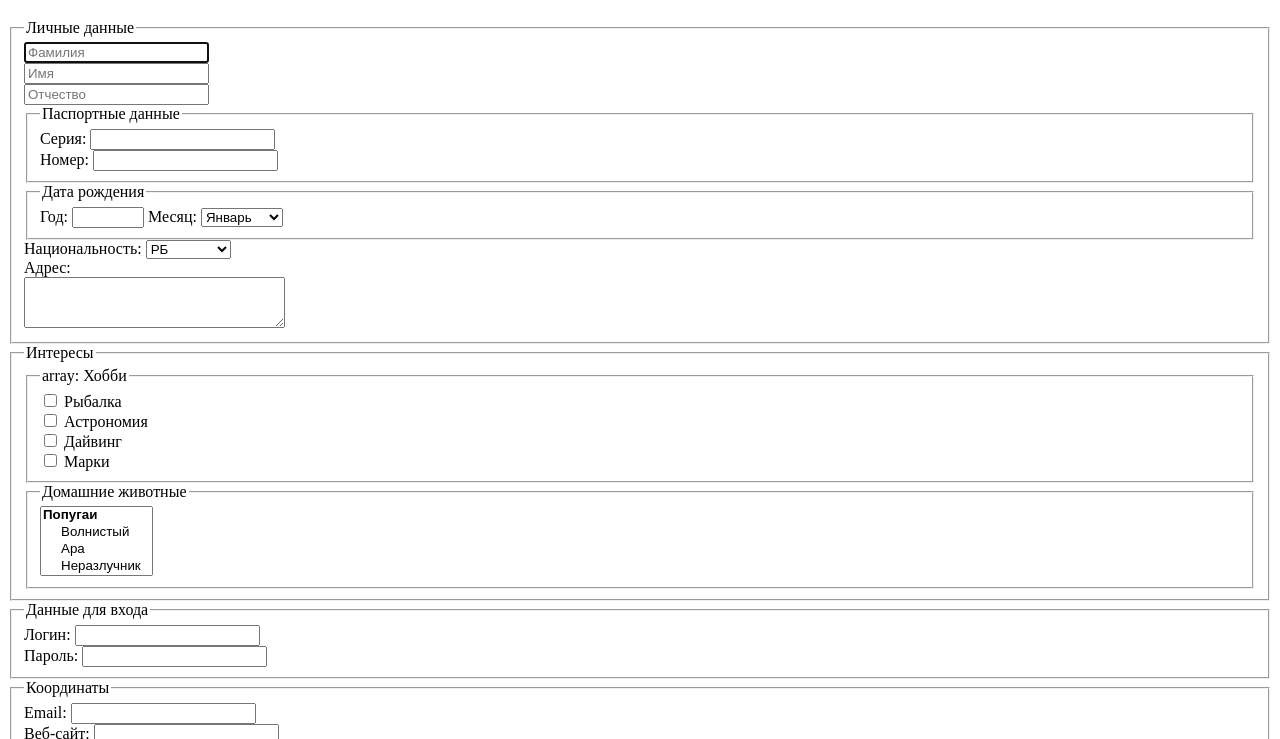
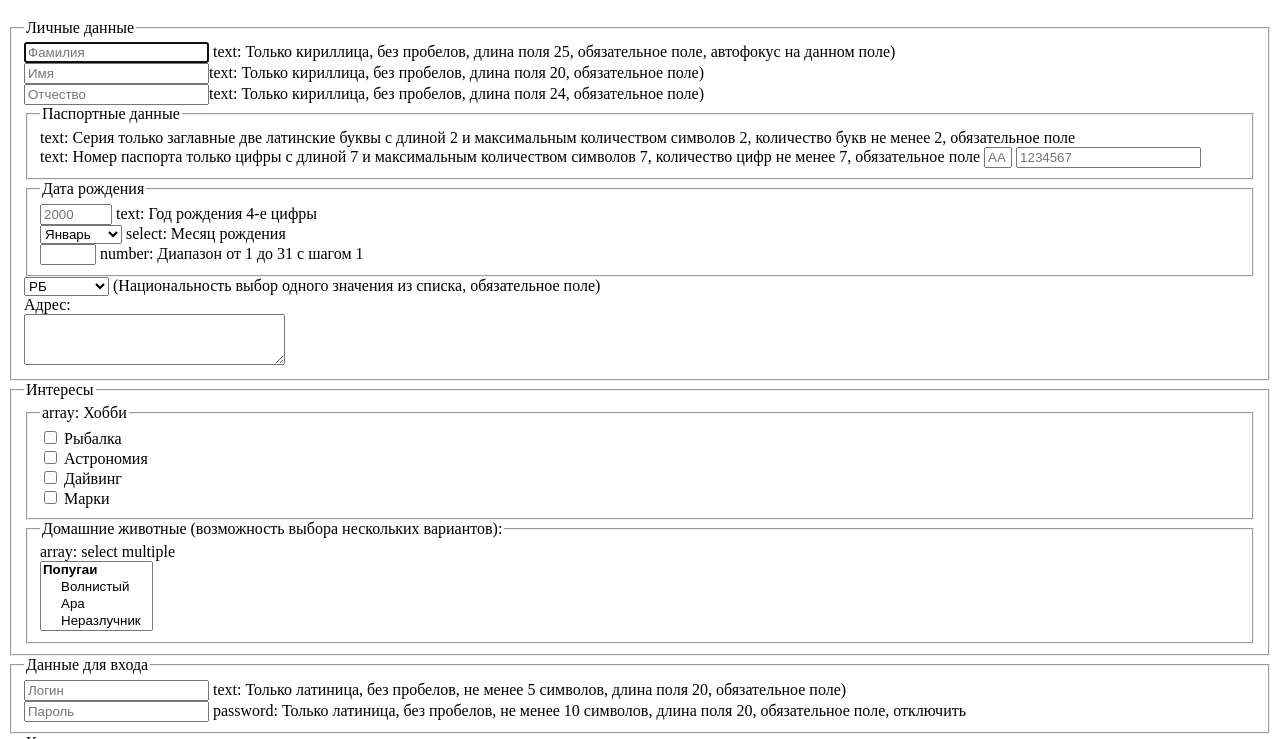
Before and after one commit to gsh337/Petkevich_31-IB_practice, a plain HTML site: page day3/forms_reg.html in a window 1280 px wide. Shown: the part 61-800 px from the top of the page. Drawn offline with Linux system fonts and the light colour scheme.

Commit message:
day3 | fix and stuff

```diff
--- a/day3/forms_reg.html
+++ b/day3/forms_reg.html
@@ -13,24 +13,30 @@
         <fieldset>
             <legend>Личные данные</legend>
             <input type="text" name="surname" required pattern="[А-Яа-яЁё]{1,25}" maxlength="25" autofocus
-                placeholder="Фамилия"><br>
-            <input type="text" name="name" required pattern="[А-Яа-яЁё]{1,20}" maxlength="20" placeholder="Имя"><br>
+                placeholder="Фамилия"> text: Только кириллица, без пробелов, длина поля 25, обязательное поле, автофокус
+            на данном поле)<br>
+            <input type="text" name="name" required pattern="[А-Яа-яЁё]{1,20}" maxlength="20" placeholder="Имя">text:
+            Только кириллица, без пробелов, длина поля 20, обязательное поле)<br>
             <input type="text" name="patronymic" required pattern="[А-Яа-яЁё]{1,24}" maxlength="24"
-                placeholder="Отчество"><br>
+                placeholder="Отчество">text: Только кириллица, без пробелов, длина поля 24, обязательное поле)<br>
 
 
             <fieldset>
                 <legend>Паспортные данные</legend>
-                <label>Серия: <input type="text" name="passport_series" required pattern="[A-Z]{2}"
-                        maxlength="2"></label><br>
-                <label>Номер: <input type="text" name="passport_number" required pattern="\d{7}"
-                        maxlength="7"></label><br>
+                text: Серия только заглавные две латинские буквы с длиной 2 и максимальным количеством символов 2,
+                количество букв не менее 2, обязательное поле <br>
+                text: Номер паспорта только цифры с длиной 7 и максимальным количеством символов 7, количество цифр не
+                менее 7, обязательное поле
+                <input type="text" name="passport_series" required pattern="[A-Z]{2}" maxlength="2" placeholder="AA"
+                    style="width: 20px;">
+                <input type="text" name="passport_number" required pattern="\d{7}" maxlength="7" placeholder="1234567">
+                <br>
             </fieldset>
 
             <fieldset>
                 <legend>Дата рождения</legend>
-                <label>Год: <input type="number" name="birth_year" required min="1900" max="2100" step="1"></label>
-                <label>Месяц:
+                <input type="number" name="birth_year" required min="1900" max="2100" step="1" placeholder="2000"> text:
+                Год рождения 4-е цифры <br>
                 <select name="birth_month">
                     <option>Январь</option>
                     <option>Февраль</option>
@@ -44,17 +50,16 @@
                     <option>Октябрь</option>
                     <option>Ноябрь</option>
                     <option>Декабрь</option>
-                    </select>
-                </label>
+                </select> select: Месяц рождения <br>
+                <input type="number" name="birth_date" required min="1" max="31" step="1"> number: Диапазон от 1 до 31 с
+                шагом 1
             </fieldset>
-            <label>Национальность:
             <select name="nationality" required>
                 <option value="РБ">РБ</option>
                 <option value="Россия">Россия</option>
                 <option value="Украина">Украина</option>
                 <option value="Казахстан">Казахстан</option>
-                </select>
-            </label><br>
+            </select> (Национальность выбор одного значения из списка, обязательное поле)<br>
             <label>Адрес: <br> <textarea name="address" rows="3" cols="30"></textarea></label>
         </fieldset>
 
@@ -69,7 +74,8 @@
             </fieldset>
 
             <fieldset>
-                <legend>Домашние животные</legend>
+                <legend>Домашние животные (возможность выбора нескольких вариантов):</legend>
+                array: select multiple <br>
                 <select name="pets" multiple>
                     <optgroup label="Попугаи">
                         <option>Волнистый</option>
@@ -93,22 +99,27 @@
 
         <fieldset>
             <legend>Данные для входа</legend>
-            <label>Логин: <input type="text" name="login" required pattern="[A-Za-z0-9]{5,20}" minlength="5"
-                    maxlength="20"></label><br>
-            <label>Пароль: <input type="password" name="password" required pattern="[A-Za-z0-9]{10,20}" minlength="10"
-                    maxlength="20"></label><br>
+            <input type="text" name="login" required pattern="[A-Za-z0-9]{5,20}" minlength="5" maxlength="20"
+                placeholder="Логин"> text: Только латиница, без пробелов, не менее 5 символов, длина поля 20,
+            обязательное поле) <br>
+            <input type="password" name="password" required pattern="[A-Za-z0-9]{10,20}" minlength="10" maxlength="20"
+                placeholder="Пароль"> password: Только латиница, без пробелов, не менее 10 символов, длина поля 20,
+            обязательное поле, отключить<br>
         </fieldset>
 
         <fieldset>
             <legend>Координаты</legend>
-            <label>Email: <input type="email" name="email" required></label><br>
-            <label>Веб-сайт: <input type="url" name="website"></label><br>
+            <input type="email" name="email" required placeholder="введите адрес почты">email: проверка должна
+            осуществляться при помощи новых атрибутов тега &lt;input&gt;)<br>
+            <input type="url" name="website" placeholder="введите адрес сайта">url: проверка должна осуществляться при
+            помощи новых атрибутов тега &lt;input&gt;<br>
         </fieldset>
 
         <fieldset>
             <legend>Цифры</legend>
-            <label>Число: <input type="number" name="number" min="-2.5" max="2.5" step="0.1"></label><br>
-            <label>Диапазон: <input type="range" name="range" min="1" max="10"></label>
+            <input type="number" name="number" min="-2.5" max="2.5" step="0.1"> number: Диапазон от 2.5 до 2.5 с шагом
+            0.1<br>
+            <input type="range" name="range" min="1" max="10"> range: Максимальное 10 минимальное 1
         </fieldset>
         <fieldset>
             <legend>Кнопки управления</legend>
```
Also changed, not shown: day3/primer.html (+3 -0 lines). Lines whose indentation alone changed are shown as unchanged.
